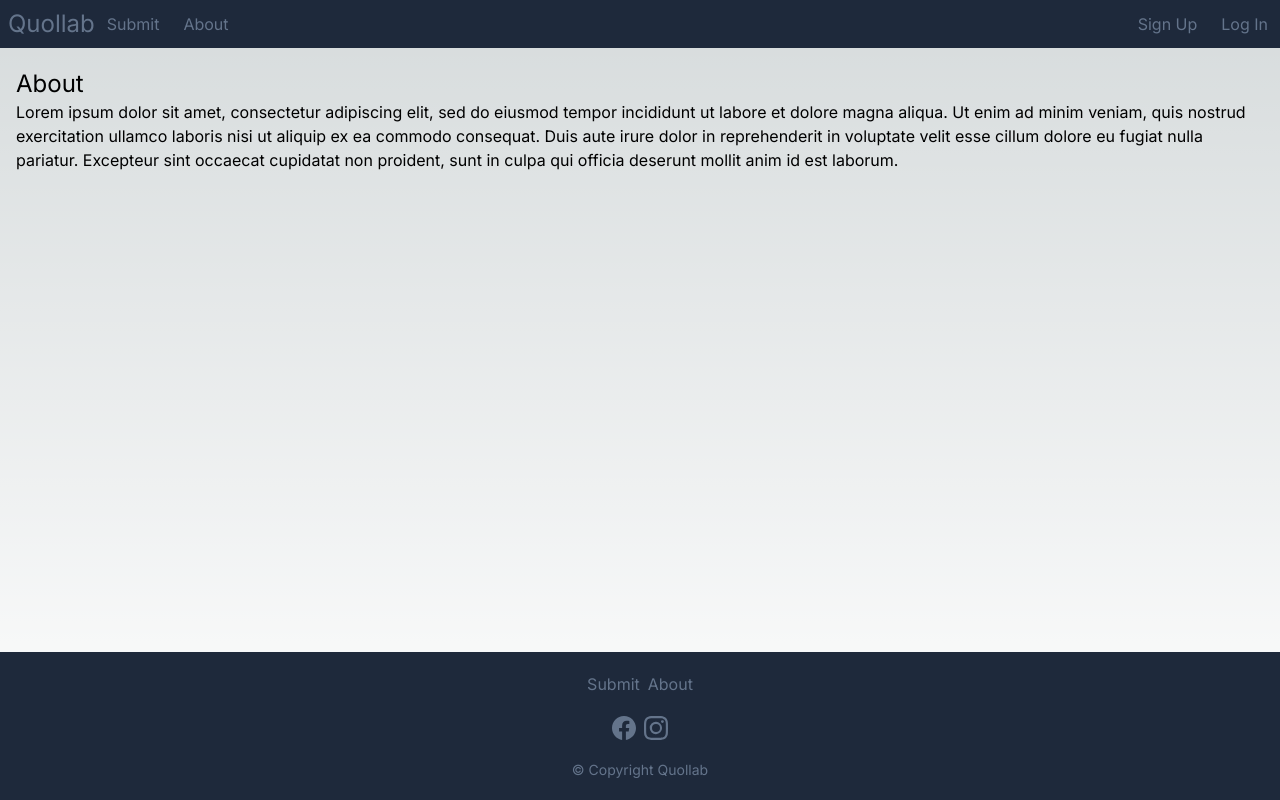
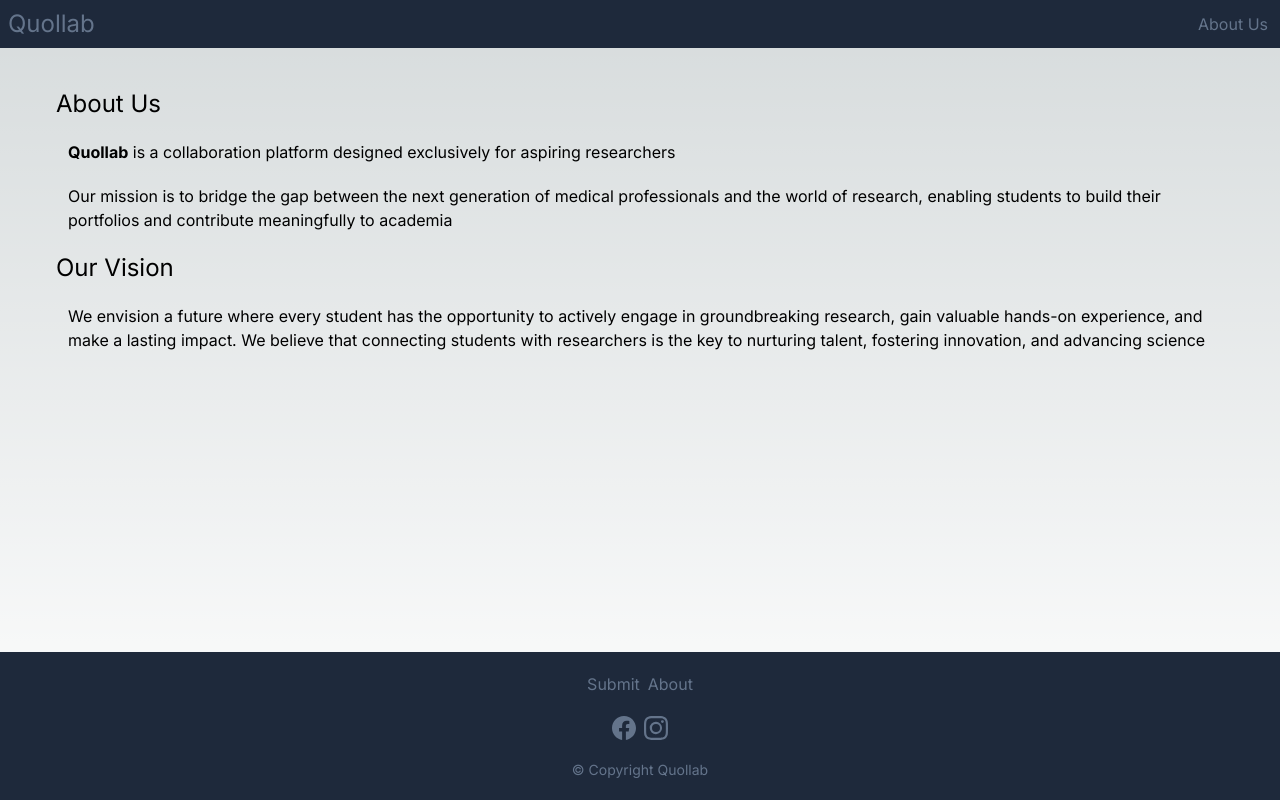
Before and after one commit to kimizake/Quallab, a Next.js app: page /about in a window 1280 px wide. Built offline with nearby package versions, Linux system fonts and the light colour scheme.

Commit message:
Update about us page, remove navbar links

```diff
--- a/app/about/page.tsx
+++ b/app/about/page.tsx
@@ -1,16 +1,28 @@
 const About = () => {
   return (
-    <div>
-      <h1>About</h1>
-      <p>
-        Lorem ipsum dolor sit amet, consectetur adipiscing elit, sed do eiusmod
-        tempor incididunt ut labore et dolore magna aliqua. Ut enim ad minim
-        veniam, quis nostrud exercitation ullamco laboris nisi ut aliquip ex ea
-        commodo consequat. Duis aute irure dolor in reprehenderit in voluptate
-        velit esse cillum dolore eu fugiat nulla pariatur. Excepteur sint
-        occaecat cupidatat non proident, sunt in culpa qui officia deserunt
-        mollit anim id est laborum.
-      </p>
+    <div className="flex flex-col gap-5 py-5 px-10">
+      <div className="flex flex-col gap-5">
+        <h1>About Us</h1>
+        <p className="px-5">
+          <b>Quollab</b> is a collaboration platform designed exclusively for
+          aspiring researchers
+        </p>
+        <p className="px-5">
+          Our mission is to bridge the gap between the next generation of
+          medical professionals and the world of research, enabling students to
+          build their portfolios and contribute meaningfully to academia
+        </p>
+      </div>
+      <div className="flex flex-col gap-5">
+        <h1>Our Vision</h1>
+        <p className="px-5">
+          We envision a future where every student has the opportunity to
+          actively engage in groundbreaking research, gain valuable hands-on
+          experience, and make a lasting impact. We believe that connecting
+          students with researchers is the key to nurturing talent, fostering
+          innovation, and advancing science
+        </p>
+      </div>
     </div>
   );
 };
--- a/app/navbar/Navbar.tsx
+++ b/app/navbar/Navbar.tsx
@@ -4,15 +4,7 @@ import { Transition } from "@headlessui/react";
 import Link from "next/link";
 import { Dispatch, SetStateAction, useState } from "react";
 
-const BUTTONS = [
-	{ text: "Submit", href: "/submit" },
-	{ text: "About", href: "/about" },
-];
-
-const SIGNUP_BUTTONS = [
-	{ text: "Sign Up", href: "#" },
-	{ text: "Log In", href: "#" },
-];
+const BUTTONS = [{ text: "About Us", href: "/about" }];
 
 const Hamburger = (props: {
   isOpen: boolean;
@@ -83,19 +75,9 @@ const Navbar = () => {
             Quollab
           </span>
         </Link>
+      </div>
       <div className="hidden sm:flex items-center sm:flex-row sm:space-x-2">
         {BUTTONS.map((obj) => (
-						<NavBarLink
-							isOpen={isOpen}
-							setIsOpen={setIsOpen}
-							{...obj}
-							key={obj.text}
-						/>
-					))}
-				</div>
-			</div>
-			<div className="hidden sm:flex items-center sm:flex-row sm:space-x-2">
-				{SIGNUP_BUTTONS.map((obj) => (
           <NavBarLink
             isOpen={isOpen}
             setIsOpen={setIsOpen}
@@ -124,14 +106,6 @@ const Navbar = () => {
                 key={obj.text}
               />
             ))}
-						{SIGNUP_BUTTONS.map((obj) => (
-							<NavBarLink
-								isOpen={isOpen}
-								setIsOpen={setIsOpen}
-								{...obj}
-								key={obj.text}
-							/>
-						))}
           </div>
         </Transition>
       </div>
```
Lines whose indentation alone changed are shown as unchanged.
